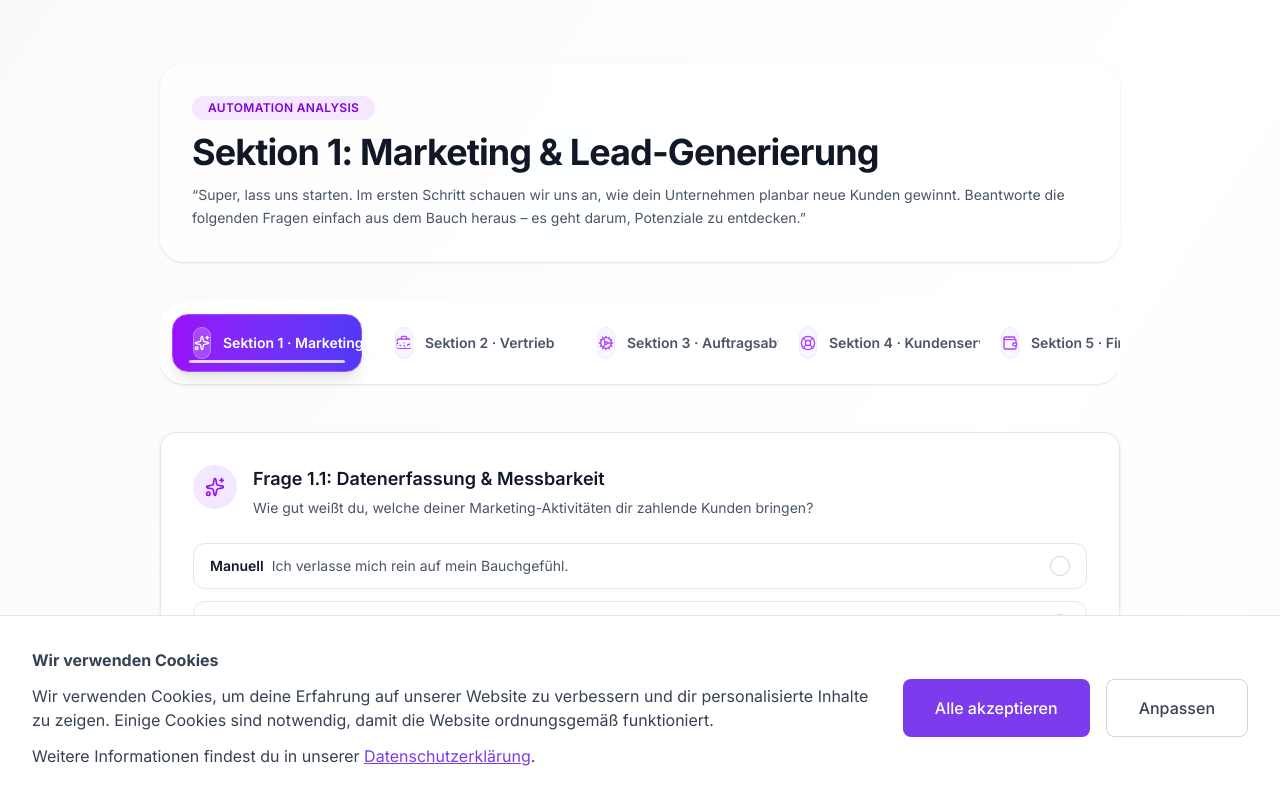
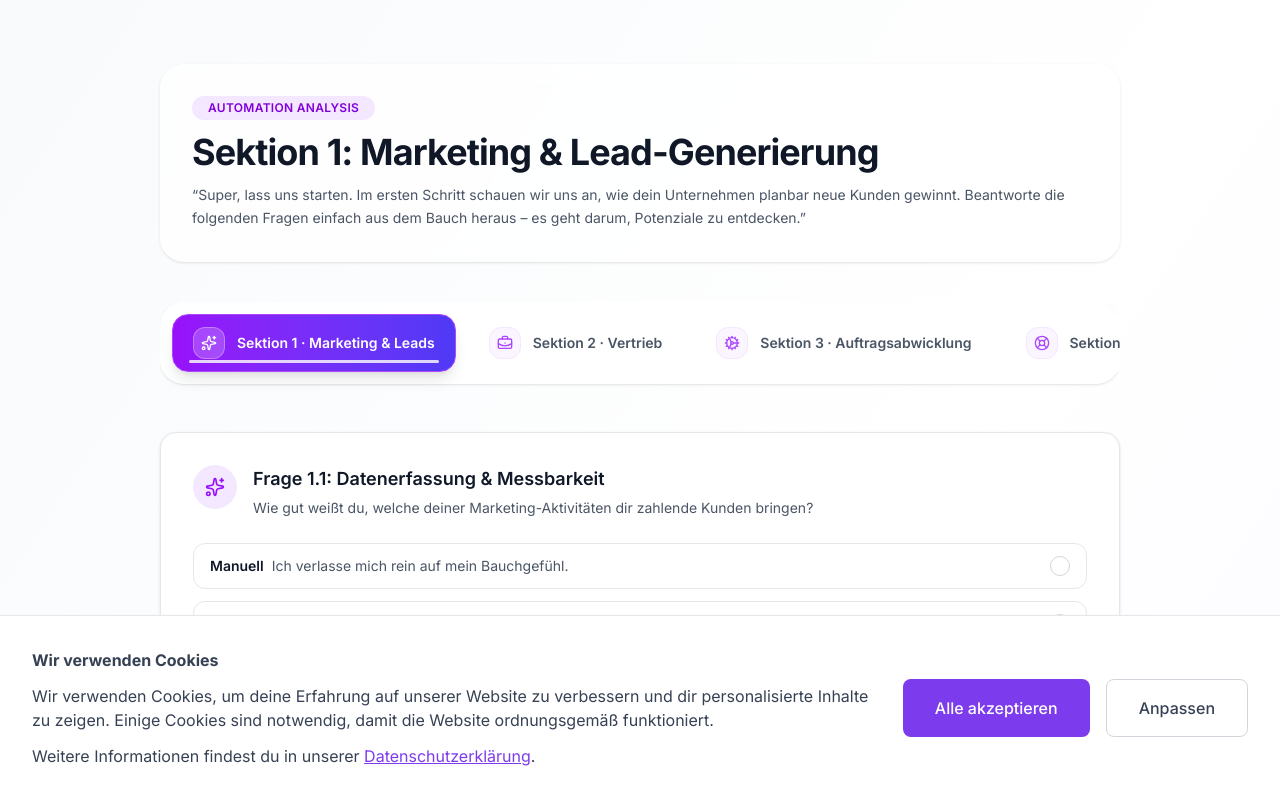
Before and after one commit to Rapid-Works/RapidWorks, a Next.js app: page /automation_analysis in a window 1280 px wide. Shown: the top 798 px of the page. Built offline with nearby package versions, Linux system fonts and the light colour scheme; no server answers.

Commit message:
Changed button and span classes in AutomationAnalysis component for improved layout and responsiveness

```diff
--- a/src/components/AutomationAnalysis.jsx
+++ b/src/components/AutomationAnalysis.jsx
@@ -740,14 +740,14 @@ const AutomationAnalysis = () => {
                   key={tab.id}
                   type="button"
                   onClick={() => handleSelectSection(tab.id)}
-                  className={`group relative flex min-w-[190px] items-center gap-3 rounded-2xl border px-5 py-3 text-sm font-semibold transition-all duration-200 ${
+                  className={`group relative flex flex-shrink-0 items-center gap-3 rounded-2xl border px-5 py-3 text-sm font-semibold transition-all duration-200 ${
                     isActive
                       ? 'z-10 border-purple-500 bg-gradient-to-r from-purple-600 to-indigo-600 text-white shadow-lg'
                       : 'z-0 border-transparent bg-white text-gray-600 hover:z-20 hover:border-purple-200 hover:bg-purple-50 hover:shadow-md'
                   }`}
                 >
                   <span
-                    className={`flex h-8 w-8 items-center justify-center rounded-xl border transition ${
+                    className={`flex h-8 w-8 flex-shrink-0 items-center justify-center rounded-xl border transition ${
                       isActive
                         ? 'border-white/30 bg-white/20 text-white'
                         : 'border-purple-100 bg-purple-50 text-purple-500 group-hover:border-purple-200 group-hover:bg-purple-100'
```
